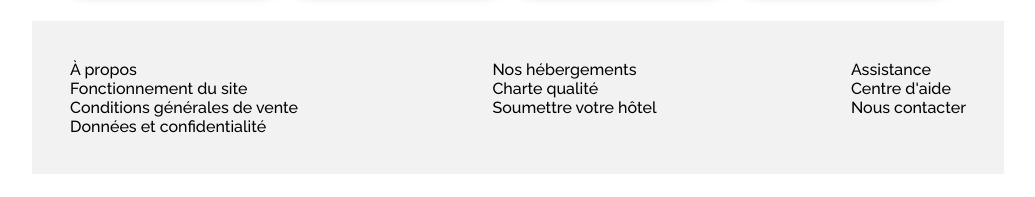
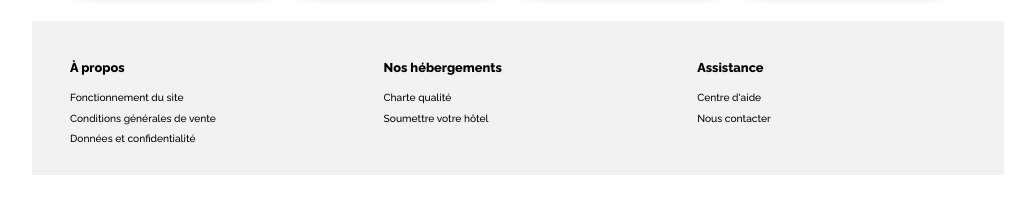
Before and after one commit to Lunadea-Irae/BeatriceDeLORENZI_2_07072021, a plain HTML site: page index.html in a window 1280 px wide. Shown: the part 1079-1276 px from the top of the page, without its empty margins (122-1157 px from the left). Drawn offline with Linux system fonts and the light colour scheme.

Commit message:
Desktop ok

```diff
--- a/style.css
+++ b/style.css
@@ -80,6 +80,7 @@ SOMMAIRE
                                             font-weight: bolder;
                                             color: var(--bleufonce);
                                         }
+                                        header nav ul li:last-child:hover{border: none;}
 
                                         /*Section 1 : section de recherche*/
 
@@ -378,11 +379,23 @@ SOMMAIRE
                                             justify-content: space-between;
                                             background: var(--grisdefond);
                                             margin: 2vw -3vw;
-                                            padding: 3vw;
+                                            padding: 2vw 3vw;
+                                        }
+
+                                        footer nav {
+                                            flex-basis: 30%;
+                                        }
+
+                                        h4 {
+                                            font-size: 1vw;
+                                            font-weight: 800;
+                                            margin: 1vw 0;
                                         }
 
                                         footer ul {
                                             padding-inline: 0;
+                                            line-height: 1.6vw;
+                                            font-size: .8vw;
                                         }
 
                                         /*SMARTPHONES ET TABLETTES*/
```
